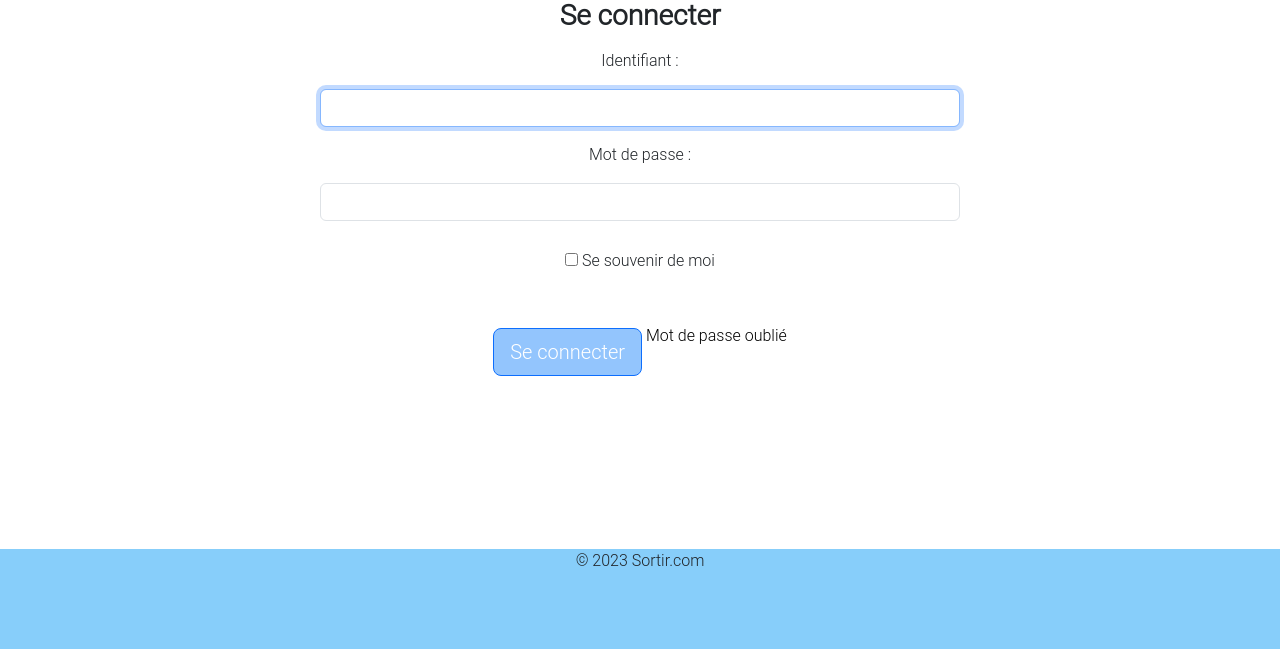
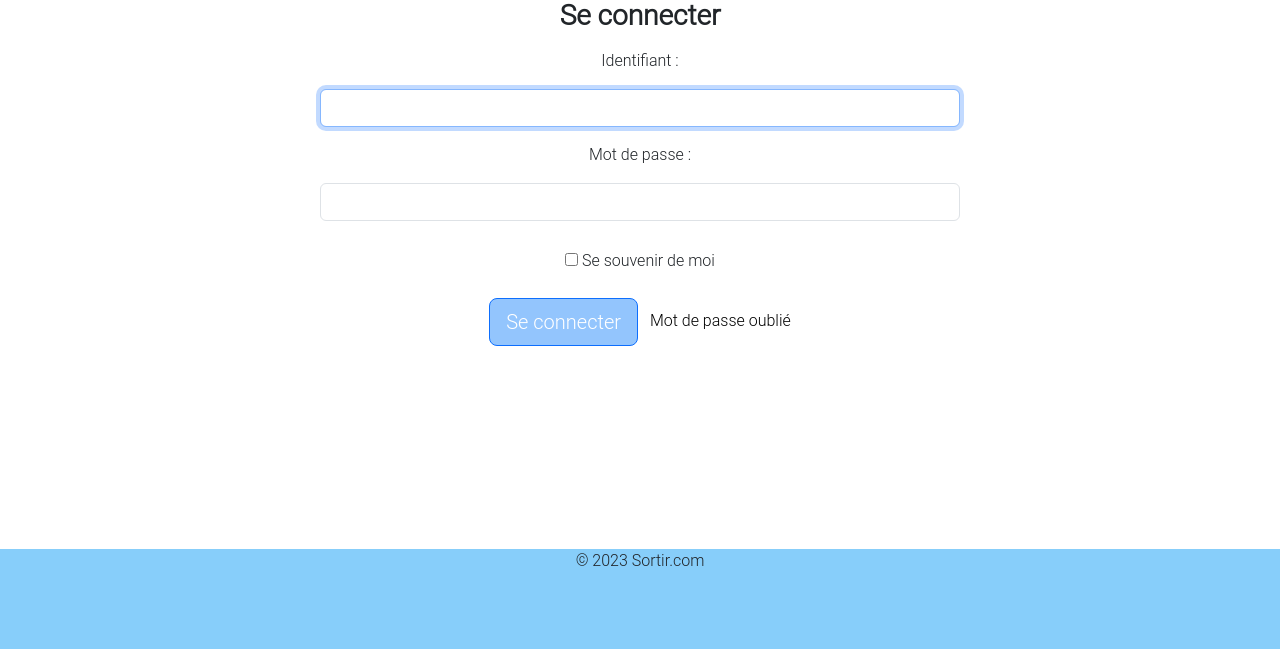
Before and after one commit to kevin-briand/ProjetSortir, a Symfony app: template templates/security/login.html.twig in a window 1280 px wide. Shown: the part 151-800 px from the top of the page. Run offline with Twig, Linux system fonts and the light colour scheme; the template is opened without the code that fills it, so the values that code supplies are empty; some libraries are stand-ins or nearby versions.

Commit message:
Centrage du lien mot de passe oublié

```diff
--- a/templates/security/login.html.twig
+++ b/templates/security/login.html.twig
@@ -32,10 +32,13 @@
             </label>
         </div>
 
-    <button class="btn btn-lg btn-primary" type="submit">
-        Se connecter
-    </button>
-
-    <a href="#">Mot de passe oublié</a>
+    <div class="row justify-content-center">
+        <div class="col text-center">
+            <button class="btn btn-lg btn-primary m-0" type="submit">
+                Se connecter
+            </button>
+            <a href="#" class="ms-2">Mot de passe oublié</a>
+        </div>
+    </div>
 </form>
 {% endblock %}
```
